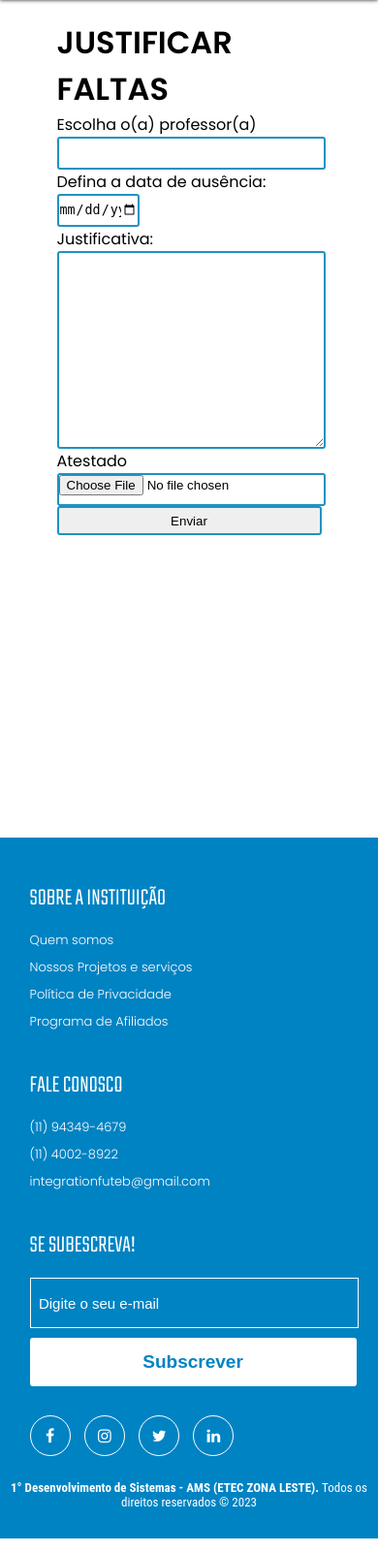
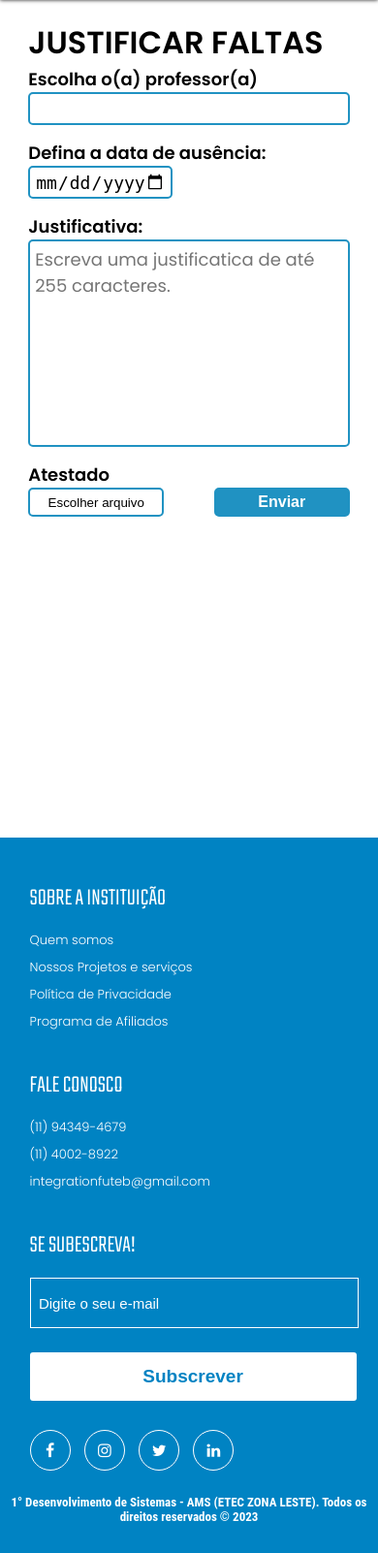
Before and after one commit to ViniciusO6/Integration-Football, a PHP site: page /consulta.php in a window 390 px wide. Shown: the part 60-1662 px from the top of the page at 97% size. Run offline with PHP 8.4, Linux system fonts and the light colour scheme.

Commit message:
Update consulta
Front-end da tela de consulta finalizada

```diff
--- a/Integration-Football/consulta.php
+++ b/Integration-Football/consulta.php
@@ -10,20 +10,18 @@
   ];
   $titulo = 'Consulta';
   $pageCSS = ["consulta.css"];
-  $pageJS = ["Login.js"];
+  $pageJS = ["consulta.js"];
 
   include_once('./templetes/menu.php');
 
 ?>
-
-
 
 <div class="container">
   <div id="consulta">
 
 
     <form id="form" action="">
-        <h1>JUSTIFICAR FALTAS</h1>
+        <h1 id="titulo">JUSTIFICAR FALTAS</h1>
 
         <p>Escolha o(a) professor(a)</p>
         <input id="input-professor" type="text">
@@ -32,18 +30,22 @@
         <input id="input-data" type="date">
 
         <p>Justificativa:</p>
-        <textarea name="justiticativa" id="input-justificativa"></textarea>
+        <textarea name="justiticativa" id="input-justificativa" placeholder="Escreva uma justificatica de até 255 caracteres."></textarea>
 
         <p>Atestado</p>
-        <input id="input-arquivo" type="file">
-
-
-        <button id="btn-enviar" type="submit">Enviar</button>
+        <div id="btns">
+          <button id="input-arquivo" type="button">Escolher arquivo</button>
+          <input id="files" type="file">
+          <button id="btn-enviar" type="submit">Enviar</button>
+        </div>
+        <label id="file-text" for="input-arquivo"></label>
 
     </form>
 
   </div>
 
+
+  <br>
 
 
 
--- a/Integration-Football/css/consulta.css
+++ b/Integration-Football/css/consulta.css
@@ -3,6 +3,19 @@
     margin-top: 80px;
     font-family: 'Poppins', sans-serif;
   }
+
+#titulo{
+    margin-bottom: 20px;
+}
+
+input{
+    margin-bottom: 15px;
+}
+
+p{
+    font-weight: bold;
+    font-size: 18px;
+}
 
 #consulta{
     width: 100%;
@@ -13,45 +26,134 @@
 #form{
     display: flex;
     flex-direction: column;
-    width: 70%;
+    width: 55%;
+    margin-top: 25px;
 }
 
 #input-professor{
     border: none;
     border: solid 2px #2092c2;
-    border-radius: 3px;
+    border-radius: 5px;
     height: 30px;
     width: 100%;
+    font-size: 18px;
+    padding: 0 5px;
 }
 
 #input-data{
     border: none;
     border: solid 2px #2092c2;
-    border-radius: 3px;
+    border-radius: 5px;
     height: 30px;
     width: 30%;
+    font-size: 18px;
+    padding: 0 5px;
 }
 
 #input-justificativa{
+    font-family: 'Poppins', sans-serif;
+    resize: none;
     border: none;
     border: solid 2px #2092c2;
-    border-radius: 3px;
+    border-radius: 5px;
+    font-size: 18px;
     height: 200px;
     width: 100%;
+    padding: 5px 5px;
+    margin-bottom: 15px;
 }
 
 #input-arquivo{
-    border: none;
+    cursor: pointer;
+    background-color: #ffffff;
     border: solid 2px #2092c2;
-    border-radius: 3px;
     height: 30px;
-    width: 100%;
+    width: 140px;
+    border-radius: 5px;
+}
+
+#files{
+    display: none;
 }
 
 #btn-enviar{
+    cursor: pointer;
     border: none;
     border: solid 2px #2092c2;
-    border-radius: 3px;
+    background-color: #2092c2;
+    color: white;
+    font-weight: bold;
+    font-size: 16px;
+    border-radius: 5px;
     height: 30px;
-    width: 100%;
+    width: 140px;
 }
+
+#btns{
+    display: flex;
+    justify-content: space-between;
+}
+
+
+
+@media screen and (max-width: 992px) {
+
+}
+
+@media screen and (max-width: 865px) {
+    #consulta{
+        width: 100%;
+        display: flex;
+        justify-content: center;
+    }
+
+    #form{
+        width: 85%;
+        margin-top: 0;
+    }
+
+    input{
+        width: 96%;
+    }
+
+    #input-professor{
+        border: none;
+        border: solid 2px #2092c2;
+        border-radius: 5px;
+        height: 30px;
+        width: 96%;
+        font-size: 18px;
+        padding: 0 5px;
+    }
+
+    #input-data{
+        border: none;
+        border: solid 2px #2092c2;
+        border-radius: 5px;
+        height: 30px;
+        width: 135px;
+        font-size: 18px;
+        padding: 0 5px;
+    }
+
+    #input-justificativa{
+        font-family: 'Poppins', sans-serif;
+        resize: none;
+        border: none;
+        border: solid 2px #2092c2;
+        border-radius: 5px;
+        font-size: 18px;
+        height: 200px;
+        width: 96%;
+        padding: 5px 5px;
+        margin-bottom: 15px;
+    }
+
+    #titulo{
+        margin-bottom: 0px;
+    }
+}
+
+@media screen and (max-width: 490px) {
+
+}
--- /dev/null
+++ b/Integration-Football/css/consulta.js
@@ -0,0 +1,12 @@
+document.getElementById('input-arquivo').addEventListener("click", function(){
+    document.getElementById('files').click();
+});
+
+document.getElementById('files').addEventListener('change', function() {
+    var file = document.getElementById('files').files[0];
+
+if(file) {
+    document.getElementById('file-text').innerHTML = file.name;
+} else {
+    document.getElementById('fileName').textContent = '';
+}});
```
